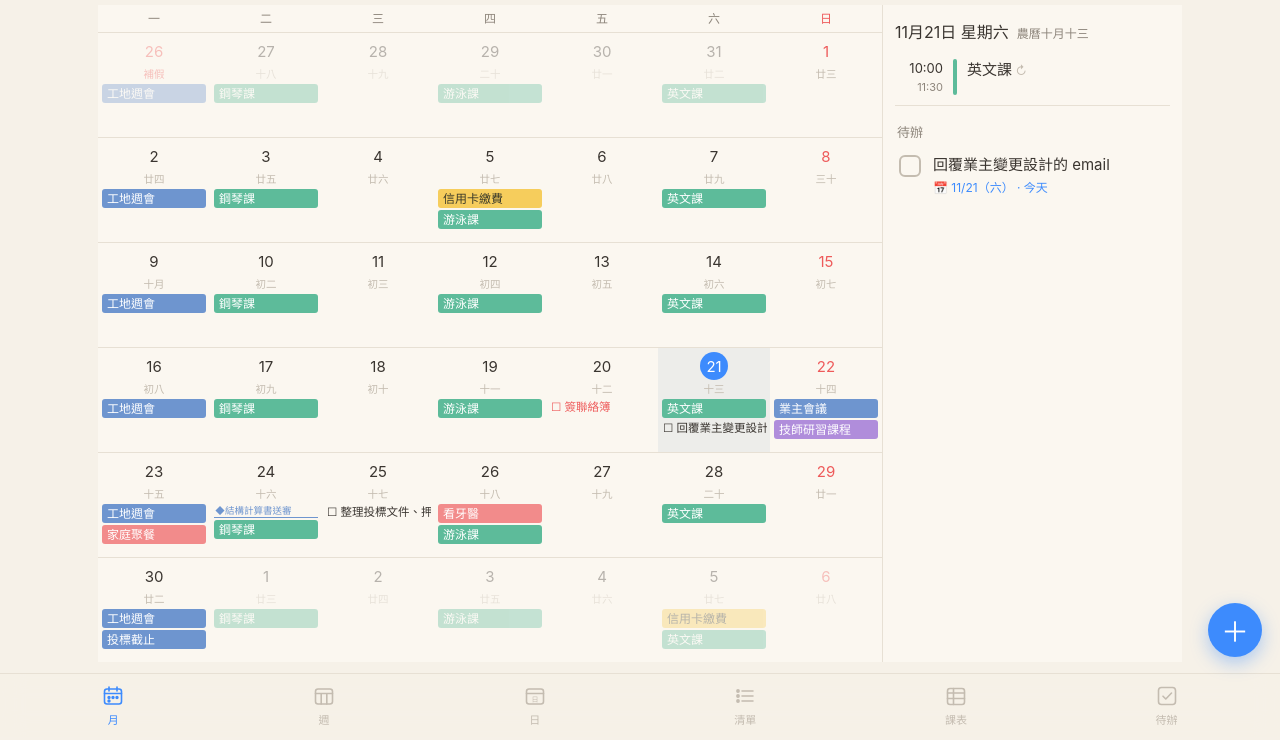
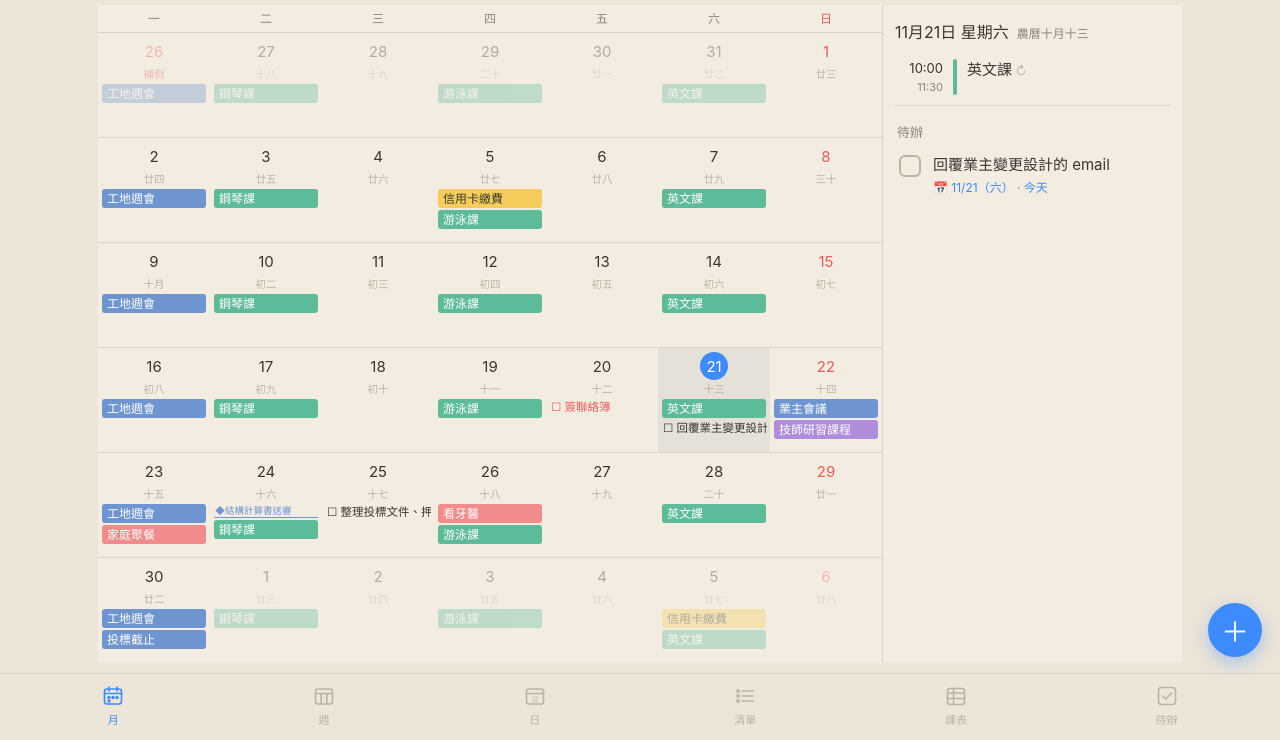
Before and after one commit to solitary1855-cell/calendar-app, a plain HTML site: page index.html in a window 1280 px wide. Shown: the part 63-803 px from the top of the page. Drawn offline with Linux system fonts and the light colour scheme; a web font is replaced by a local one.

Commit message:
Darken off-white background in light mode
Co-Authored-By: Claude Opus 5.5 <noreply@anthropic.com>
Claude-Session: https://claude.ai/code/session_01Tq8wPzgrJNgd6AAvkT6zP9

```diff
--- a/index.html
+++ b/index.html
@@ -7,7 +7,7 @@
 <meta name="mobile-web-app-capable" content="yes">
 <meta name="apple-mobile-web-app-status-bar-style" content="default">
 <meta name="apple-mobile-web-app-title" content="日子">
-<meta name="theme-color" content="#F6F1E8">
+<meta name="theme-color" content="#EDE5D8">
 <title>日子 · 行事曆</title>
 <link rel="manifest" href="manifest.json">
 <link rel="apple-touch-icon" href="icon-180.png">
@@ -18,11 +18,11 @@
 <style>
 /* ===== 第三版：清爽彩色條 ===== */
 :root{
-  --bg:#F6F1E8; --paper:#FBF7F0; --paper2:#EEE8DD; --ink:#3A3530; --sub:#8E867C; --faint:#C4BCB0; --line:#E7E0D4;
+  --bg:#EDE5D8; --paper:#F3ECE1; --paper2:#E4DBCC; --ink:#3A3530; --sub:#8E867C; --faint:#BDB3A5; --line:#DDD3C4;
   --red:#EE5A5A; --blue:#3D8BFD; --rose:var(--red); --accent:var(--blue);
   --round:"Huninn","PingFang TC","Noto Sans TC",-apple-system,sans-serif; --hand:var(--round); --serif:var(--round); --sans:var(--round);
   --shadow:0 4px 18px rgba(30,40,60,.08); --hour:46px; --tabh:64px;
-  --card:#FBF7F0; --tabbg:rgba(246,241,232,.96); --selbg:#EDEDEA; --todaycol:#F1EEE6; --delbg:#F9E9E4; --dropbg:#E3E9F2; --mask:rgba(20,25,35,.3);
+  --card:#F3ECE1; --tabbg:rgba(237,229,216,.96); --selbg:#E5E1D8; --todaycol:#EAE4D9; --delbg:#F1DED6; --dropbg:#DCE2EA; --mask:rgba(20,25,35,.3);
   color-scheme:light;
 }
 html[data-theme="dark"]{
@@ -383,7 +383,7 @@ const darkMQ = matchMedia('(prefers-color-scheme: dark)');
 function isDark(){ return settings.theme==='dark' || (settings.theme==='auto' && darkMQ.matches); }
 function applyTheme(){
   const dk=isDark(); document.documentElement.dataset.theme = dk?'dark':'light';
-  document.querySelector('meta[name=theme-color]').setAttribute('content', dk?'#141619':'#F6F1E8');
+  document.querySelector('meta[name=theme-color]').setAttribute('content', dk?'#141619':'#EDE5D8');
   const b=document.getElementById('themeBtn');
   if(b) b.innerHTML = dk
     ? '<svg width="20" height="20" viewBox="0 0 24 24" fill="none" stroke="currentColor" stroke-width="1.8" stroke-linecap="round"><circle cx="12" cy="12" r="4.2"/><path d="M12 2.5v2M12 19.5v2M2.5 12h2M19.5 12h2M5.3 5.3l1.4 1.4M17.3 17.3l1.4 1.4M5.3 18.7l1.4-1.4M17.3 6.7l1.4-1.4"/></svg>'
--- a/sw.js
+++ b/sw.js
@@ -1,5 +1,5 @@
 // 離線快取：先用網路，沒網路時用快取
-const CACHE = 'hizi-v8';
+const CACHE = 'hizi-v9';
 const FILES = ['./', './index.html', './manifest.json', './icon-180.png', './icon-192.png', './icon-512.png'];
 
 self.addEventListener('install', e => {
```
Also changed, not shown: manifest.json.
